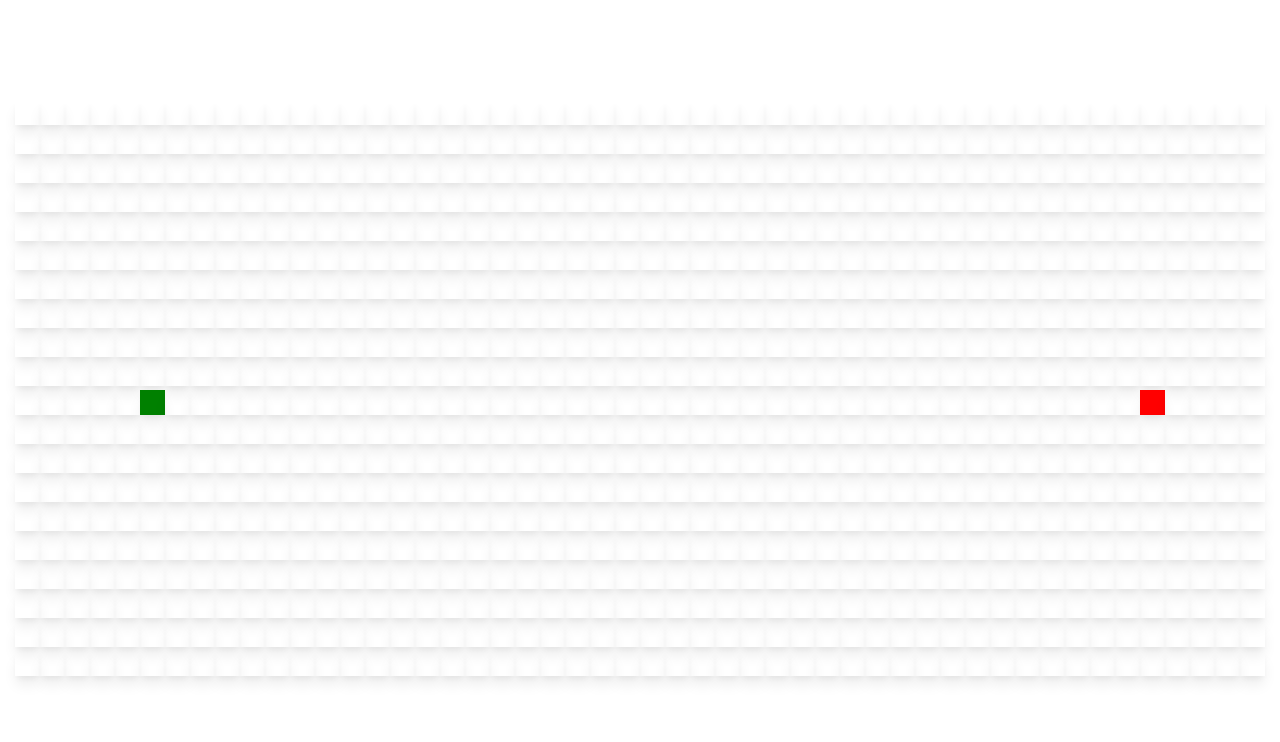
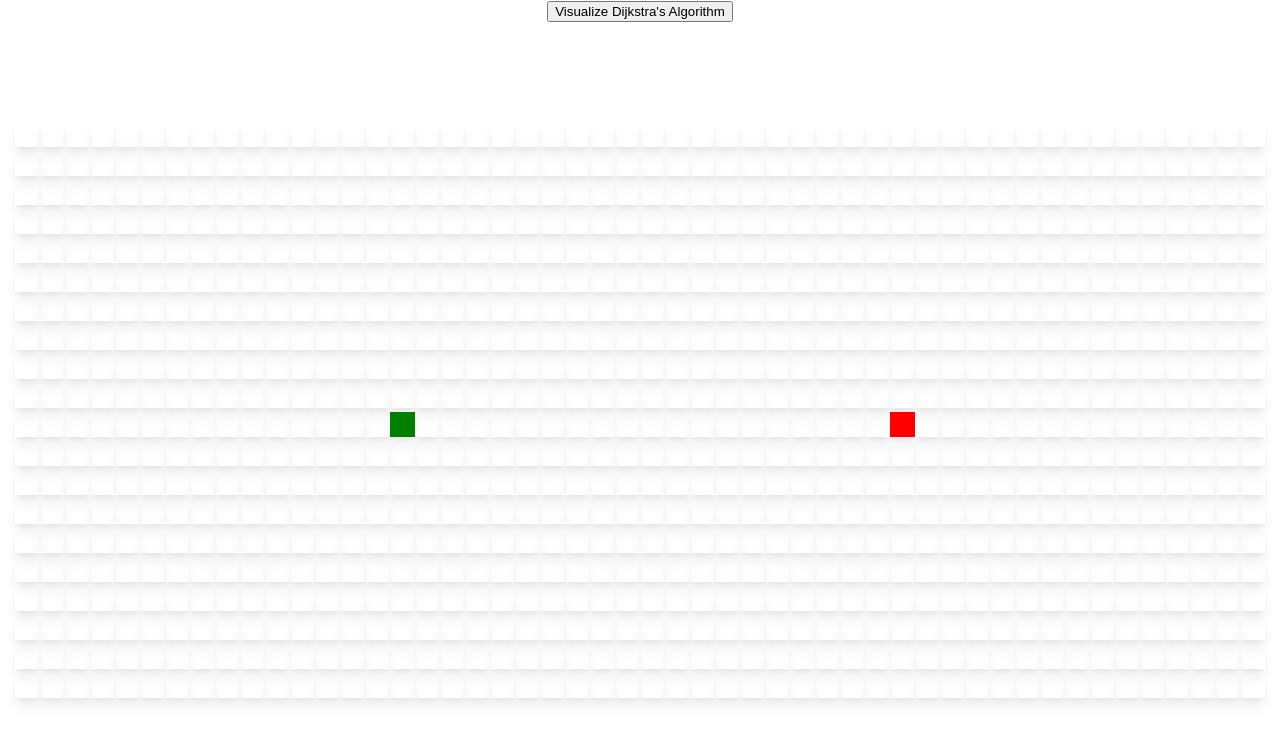
Before and after one commit to colin-bethea/dijkstraVisualizer, a React (Create React App) app: page / in a window 1280 px wide. Shown: the top 742 px of the page. Built offline with nearby package versions, Linux system fonts and the light colour scheme.

Commit message:
Write, clean up, and complete react component for visualizer

```diff
--- a/src/PathfindingVisualizer/PathfindingVisualizer.jsx
+++ b/src/PathfindingVisualizer/PathfindingVisualizer.jsx
@@ -1,51 +1,106 @@
 import React, { Component } from 'react';
 import Node from './Node/Node';
+import { dijkstra, getNodesInShortestPathOrder } from '../algorithms/dijkstra';
 
 import './PathfindingVisualizer.css';
 
+const START_NODE_ROW = 10;
+const START_NODE_COL = 15;
+const FINISH_NODE_ROW = 10;
+const FINISH_NODE_COL = 35;
+
 export default class PathfindingVisualizer extends Component {
-  constructor(props) {
-    super(props);
+  constructor() {
+    super();
     this.state = {
-      nodes: []
+      grid: [],
+      mouseIsPressed: false
     };
   }
 
   componentDidMount() {
-    const nodes = [];
-    for (let row = 0; row < 20; row++) {
-      const currentRow = [];
-      for (let col = 0; col < 50; col++) {
-        const currentNode = {
-          col,
-          row,
-          isStart: row === 10 && col === 5,
-          isFinish: row === 10 && col === 45
-        };
-        currentRow.push(currentNode);
+    const grid = getInitialGrid();
+    this.setState({ grid });
   }
-      nodes.push(currentRow);
+
+  handleMouseDown(row, col) {
+    const newGrid = getNewGridWithWallToggled(this.state.grid, row, col);
+    this.setState({ grid: newGrid, mouseIsPressed: true });
   }
-    this.setState({ nodes });
+
+  handleMouseEnter(row, col) {
+    if (!this.state.mouseIsPressed) return;
+    const newGrid = getNewGridWithWallToggled(this.state.grid, row, col);
+    this.setState({ grid: newGrid });
+  }
+
+  handleMouseUp() {
+    this.setState({ mouseIsPressed: false });
+  }
+
+  animateDijkstra(visitedNodesInOrder, nodesInShortestPathOrder) {
+    for (let i = 0; i <= visitedNodesInOrder.length; i++) {
+      if (i === visitedNodesInOrder.length) {
+        setTimeout(() => {
+          this.animateShortestPath(nodesInShortestPathOrder);
+        }, 10 * i);
+        return;
+      }
+      setTimeout(() => {
+        const node = visitedNodesInOrder[i];
+        document.getElementById(`node-${node.row}-${node.col}`).className =
+          'node node-visited';
+      }, 10 * i);
+    }
+  }
+
+  animateShortestPath(nodesInShortestPathOrder) {
+    for (let i = 0; i < nodesInShortestPathOrder.length; i++) {
+      setTimeout(() => {
+        const node = nodesInShortestPathOrder[i];
+        document.getElementById(`node-${node.row}-${node.col}`).className =
+          'node node-shortest-path';
+      }, 50 * i);
+    }
+  }
+
+  visualizeDijkstra() {
+    const { grid } = this.state;
+    const startNode = grid[START_NODE_ROW][START_NODE_COL];
+    const finishNode = grid[FINISH_NODE_ROW][FINISH_NODE_COL];
+    const visitedNodesInOrder = dijkstra(grid, startNode, finishNode);
+    const nodesInShortestPathOrder = getNodesInShortestPathOrder(finishNode);
+    this.animateDijkstra(visitedNodesInOrder, nodesInShortestPathOrder);
   }
 
   render() {
-    const { nodes } = this.state;
-    console.log(nodes);
+    const { grid, mouseIsPressed } = this.state;
 
     return (
+      <>
+        <button onClick={() => this.visualizeDijkstra()}>
+          Visualize Dijkstra's Algorithm
+        </button>
         <div className='grid'>
-        {nodes.map((row, rowIdx) => {
+          {grid.map((row, rowIdx) => {
             return (
               <div key={rowIdx}>
                 {row.map((node, nodeIdx) => {
-                const { isStart, isFinish } = node;
+                  const { row, col, isFinish, isStart, isWall } = node;
                   return (
                     <Node
                       key={nodeIdx}
+                      col={col}
+                      isFinish={isFinish}
                       isStart={isStart}
-                    isFinish={isFinish}
-                    test={'foo'}
+                      isWall={isWall}
+                      mouseIsPressed={mouseIsPressed}
+                      onMouseDown={(row, col) => this.handleMouseDown(row, col)}
+                      onMouseEnter={(row, col) =>
+                        this.handleMouseEnter(row, col)
+                      }
+                      onMouseUp={() => this.handleMouseUp()}
+                      row={row}
                     ></Node>
                   );
                 })}
@@ -53,6 +108,40 @@
             );
           })}
         </div>
+      </>
     );
   }
 }
+const getInitialGrid = () => {
+  const grid = [];
+  for (let row = 0; row < 20; row++) {
+    const currentRow = [];
+    for (let col = 0; col < 50; col++) {
+      currentRow.push(createNode(col, row));
+    }
+    grid.push(currentRow);
+  }
+  return grid;
+};
+const createNode = (col, row) => {
+  return {
+    col,
+    row,
+    isStart: row === START_NODE_ROW && col === START_NODE_COL,
+    isFinish: row === FINISH_NODE_ROW && col === FINISH_NODE_COL,
+    distance: Infinity,
+    isVisited: false,
+    isWall: false,
+    previousNode: null
+  };
+};
+const getNewGridWithWallToggled = (grid, row, col) => {
+  const newGrid = grid.slice();
+  const node = newGrid[row][col];
+  const newNode = {
+    ...node,
+    isWall: !node.isWall
+  };
+  newGrid[row][col] = newNode;
+  return newGrid;
+};
```
Lines whose indentation alone changed are shown as unchanged.
